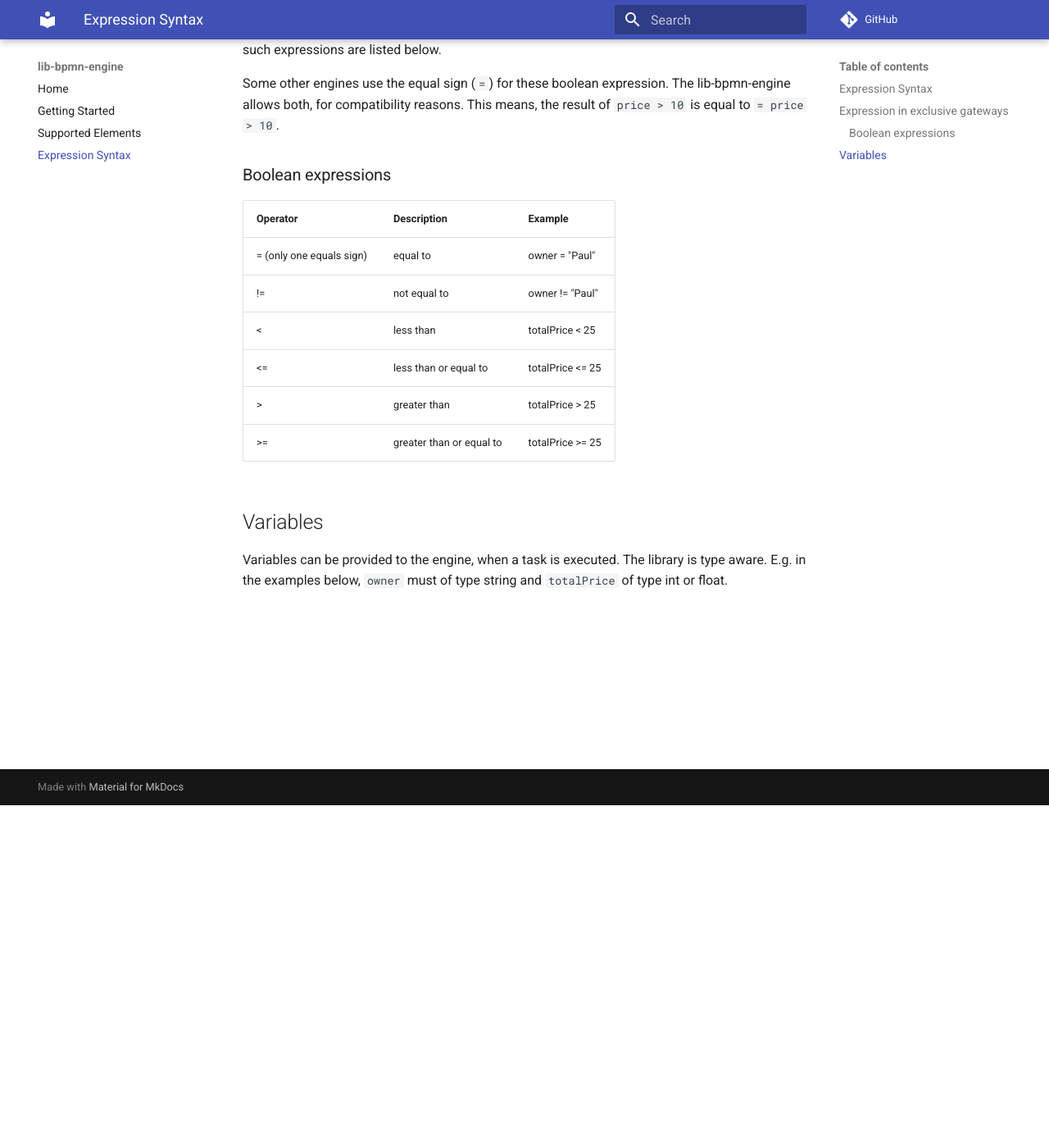
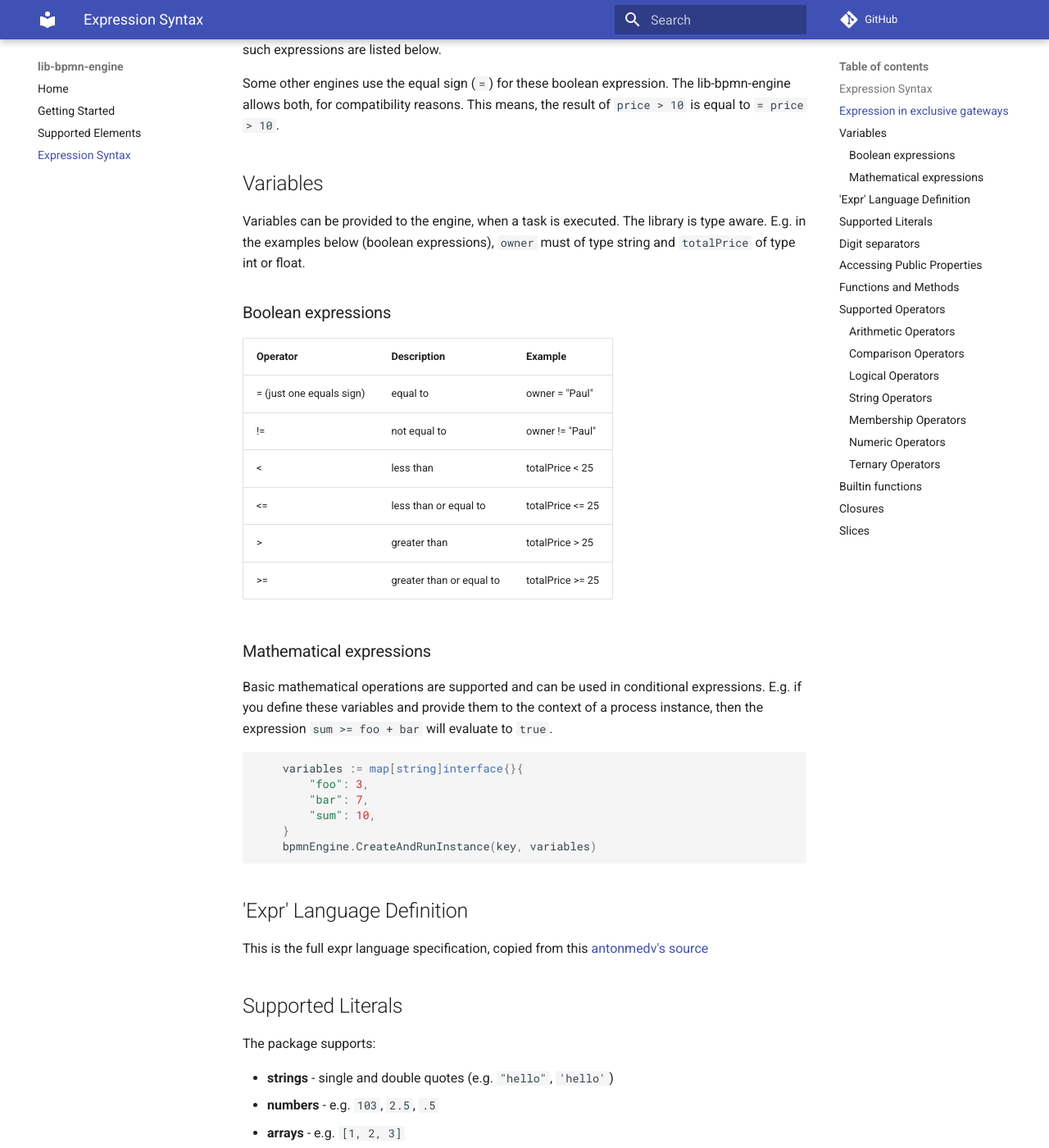
Before and after one commit to nitram509/lib-bpmn-engine, an MkDocs documentation site: the page built from docs/expression-syntax.md, in a window 1280 px wide and 1400 px high, scrolled down 418 px. Shown: the whole window at 82% size. Built offline with MkDocs 1.6.1 and Material for MkDocs 9.7.7, drawn with Linux system fonts in a browser that asks for light colours; comment, search, counter and statistics services are not loaded; some of the changed text lies outside the part shown.

Commit message:
fix #18 add expr language documentation

````diff
--- a/docs/expression-syntax.md
+++ b/docs/expression-syntax.md
@@ -16,19 +16,239 @@
 The lib-bpmn-engine allows both, for compatibility reasons. This means, the result of
 ```price > 10``` is equal to ```= price > 10```.
 
+## Variables
+
+Variables can be provided to the engine, when a task is executed.
+The library is type aware. E.g. in the examples below (boolean expressions),
+```owner``` must of type string and ```totalPrice``` of type int or float.
+
 ### Boolean expressions
 
 | Operator                 | Description              | Example          |
 |--------------------------|--------------------------|------------------|
-| = (only one equals sign) | equal to                 | owner = "Paul"   |
+| = (just one equals sign) | equal to                 | owner = "Paul"   |
 | !=                       | not equal to             | owner != "Paul"  |
 | <                        | less than                | totalPrice < 25  |
 | <=                       | less than or equal to    | totalPrice <= 25 |
 | >                        | greater than             | totalPrice > 25  |
 | >=                       | greater than or equal to | totalPrice >= 25 |
 
-## Variables
+### Mathematical expressions
 
-Variables can be provided to the engine, when a task is executed.
-The library is type aware. E.g. in the examples below,
-```owner``` must of type string and ```totalPrice``` of type int or float.
+Basic mathematical operations are supported and can be used in conditional expressions.
+E.g. if you define these variables and provide them to the context of a process instance,
+then the expression ```sum >= foo + bar``` will evaluate to ```true```.
+```go
+    variables := map[string]interface{}{
+        "foo": 3,
+        "bar": 7,
+        "sum": 10,
+    }
+    bpmnEngine.CreateAndRunInstance(key, variables)
+```
+
+## 'Expr' Language Definition
+
+This is the full expr language specification,
+copied from this [antonmedv's source](https://github.com/antonmedv/expr/blob/master/docs/Language-Definition.md)
+
+## Supported Literals
+
+The package supports:
+
+* **strings** - single and double quotes (e.g. `"hello"`, `'hello'`)
+* **numbers** - e.g. `103`, `2.5`, `.5`
+* **arrays** - e.g. `[1, 2, 3]`
+* **maps** - e.g. `{foo: "bar"}`
+* **booleans** - `true` and `false`
+* **nil** - `nil`
+
+## Digit separators
+
+Integer literals may contain digit separators to allow digit grouping into more legible forms.
+
+Example:
+
+```
+10_000_000_000
+```
+
+## Accessing Public Properties
+
+Public properties on structs can be accessed by using the `.` syntax.
+If you pass an array into an expression, use the `[]` syntax to access array keys.
+
+```js
+foo.Array[0].Value
+```
+
+## Functions and Methods
+
+Functions may be called using `()` syntax. The `.` syntax can also be used to call methods on an struct.
+
+```js
+price.String()
+```
+
+## Supported Operators
+
+The package comes with a lot of operators:
+
+### Arithmetic Operators
+
+* `+` (addition)
+* `-` (subtraction)
+* `*` (multiplication)
+* `/` (division)
+* `%` (modulus)
+* `**` (pow)
+
+Example:
+
+```js
+life + universe + everything
+```
+
+### Comparison Operators
+
+* `==` (equal)
+* `!=` (not equal)
+* `<` (less than)
+* `>` (greater than)
+* `<=` (less than or equal to)
+* `>=` (greater than or equal to)
+
+### Logical Operators
+
+* `not` or `!`
+* `and` or `&&`
+* `or` or `||`
+
+Example:
+
+```
+life < universe || life < everything
+```
+
+### String Operators
+
+* `+` (concatenation)
+* `matches` (regex match)
+* `contains` (string contains)
+* `startsWith` (has prefix)
+* `endsWith` (has suffix)
+
+To test if a string does *not* match a regex, use the logical `not` operator in combination with the `matches` operator:
+
+```js
+not ("foo" matches "^b.+")
+```
+
+You must use parenthesis because the unary operator `not` has precedence over the binary operator `matches`.
+
+Example:
+
+```js
+'Arthur' + ' ' + 'Dent'
+```
+
+Result will be set to `Arthur Dent`.
+
+### Membership Operators
+
+* `in` (contain)
+* `not in` (does not contain)
+
+Example:
+
+```js
+user.Group in ["human_resources", "marketing"]
+```
+
+```js
+"foo" in {foo: 1, bar: 2}
+```
+
+### Numeric Operators
+
+* `..` (range)
+
+Example:
+
+```js
+user.Age in 18..45
+```
+
+The range is inclusive:
+
+```js
+1..3 == [1, 2, 3]
+```
+
+### Ternary Operators
+
+* `foo ? 'yes' : 'no'`
+
+Example:
+
+```js
+user.Age > 30 ? "mature" : "immature"
+```
+
+## Builtin functions
+
+* `len` (length of array, map or string)
+* `all` (will return `true` if all element satisfies the predicate)
+* `none` (will return `true` if all element does NOT satisfies the predicate)
+* `any` (will return `true` if any element satisfies the predicate)
+* `one` (will return `true` if exactly ONE element satisfies the predicate)
+* `filter` (filter array by the predicate)
+* `map` (map all items with the closure)
+* `count` (returns number of elements what satisfies the predicate)
+
+Examples:
+
+Ensure all tweets are less than 280 chars.
+
+```js
+all(Tweets, {.Size < 280})
+```
+
+Ensure there is exactly one winner.
+
+```js
+one(Participants, {.Winner})
+```
+
+## Closures
+
+* `{...}` (closure)
+
+Closures allowed only with builtin functions. To access current item use `#` symbol.
+
+```js
+map(0..9, {# / 2})
+```
+
+If the item of array is struct, it's possible to access fields of struct with omitted `#` symbol (`#.Value` becomes `.Value`).
+
+```js
+filter(Tweets, {len(.Value) > 280})
+```
+
+## Slices
+
+* `array[:]` (slice)
+
+Slices can work with arrays or strings.
+
+Example:
+
+Variable `array` is `[1,2,3,4,5]`.
+
+```js
+array[1:5] == [2,3,4]
+array[3:] == [4,5]
+array[:4] == [1,2,3]
+array[:] == array
+```
````
Also changed, not shown: docs/examples/zeebe_exporter/zeebe-simple-monitor-screenshot.png (renamed from docs/examples/zeebe_exporter/Screenshot 2022-08-01 at 23.55.53.png), 1 other file.
